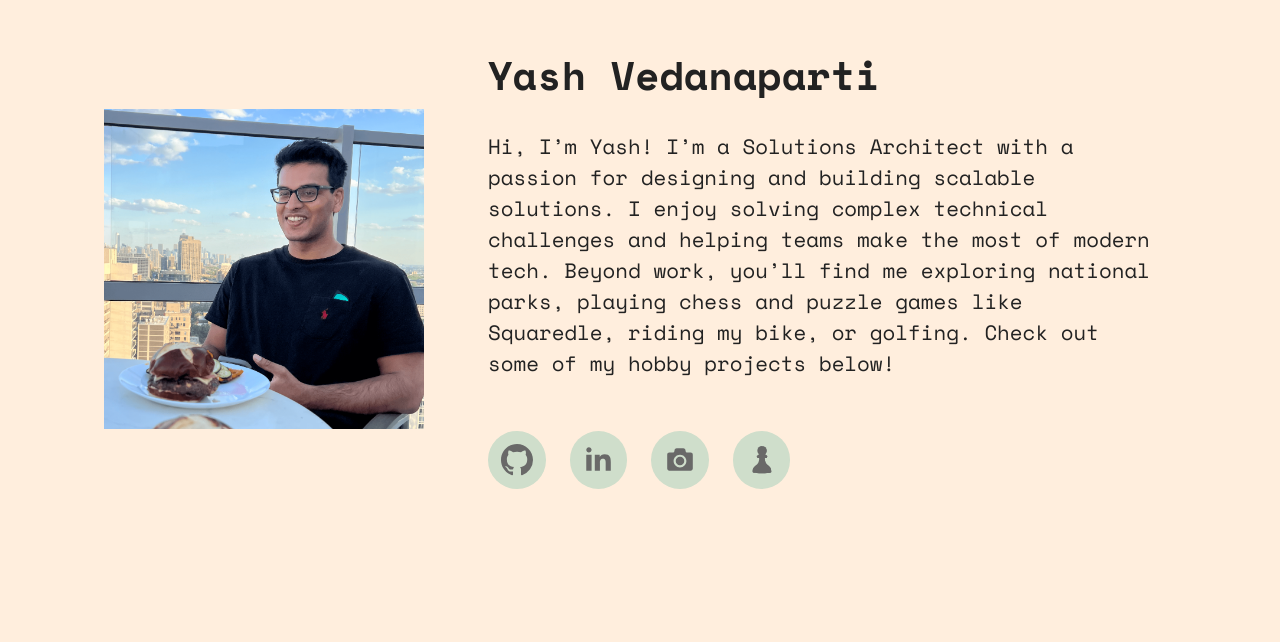
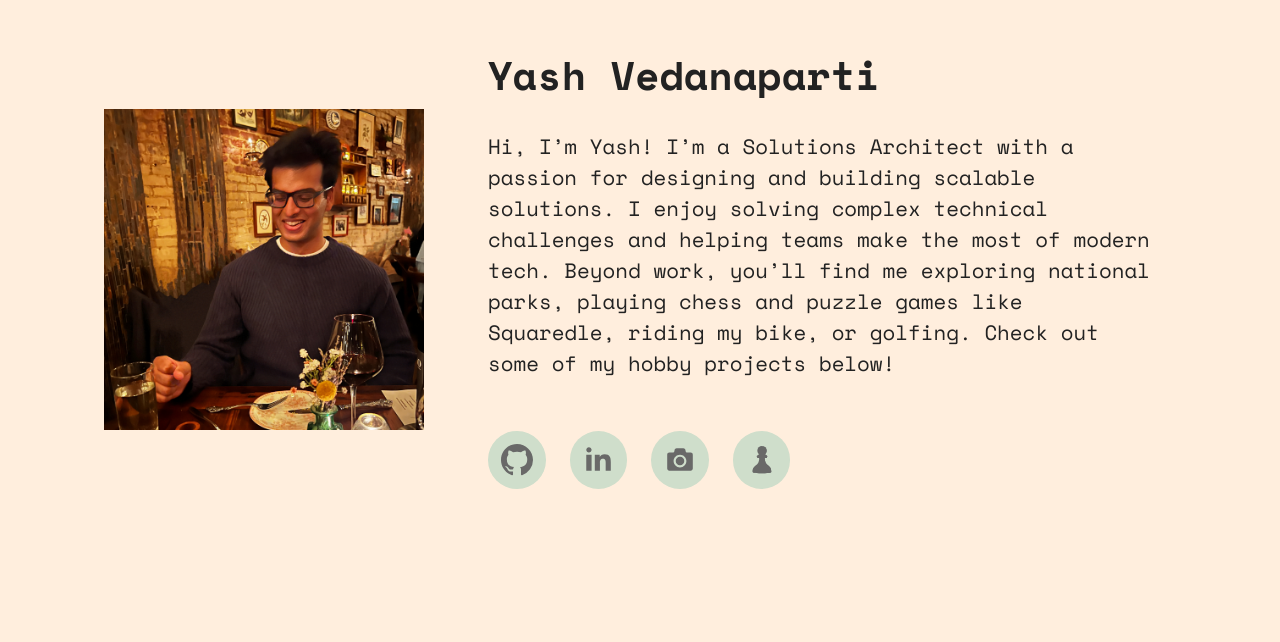
Before and after one commit to yashv19/personal-website-react, a React (Create React App) app: page / in a window 1280 px wide. Shown: the part 158-800 px from the top of the page. Built offline with nearby package versions, Linux system fonts and the light colour scheme; the HTML template or start-up script is replaced by a standard one.

Commit message:
updated profile pic

```diff
--- a/src/App.css
+++ b/src/App.css
@@ -1,12 +1,8 @@
 .page-wrapper {
 	max-width: 100vw;
 	width: 100%;
-	min-height: 100vh;
 	display: flex;
 	flex-direction: column;
-	justify-content: center;
-	align-items: center;
-	/* background-image: linear-gradient(to top right, #264cd7, #9da5ee); */
 	background-color: #FFEEDD;
 
 }
--- a/src/App.js
+++ b/src/App.js
@@ -1,5 +1,5 @@
 import './App.css';
-import profile_photo from './assets/images/me-staring-at-burger-square.png'
+import profile_photo from './assets/images/profile_pic.JPG'
 import Section from './components/Section/Section';
 import LinksContainer from './components/LinksContainer/LinksContainer';
 import ProjectLink from './components/ProjectLink/ProjectLink';
```
Also changed, not shown: src/components/Card/Card.jsx (deleted, +0 -9 lines), src/components/Card/Card.module.css (deleted, +0 -23 lines), src/assets/images/me-staring-at-burger-square.png (deleted), src/assets/images/profile_pic.JPG (added).
